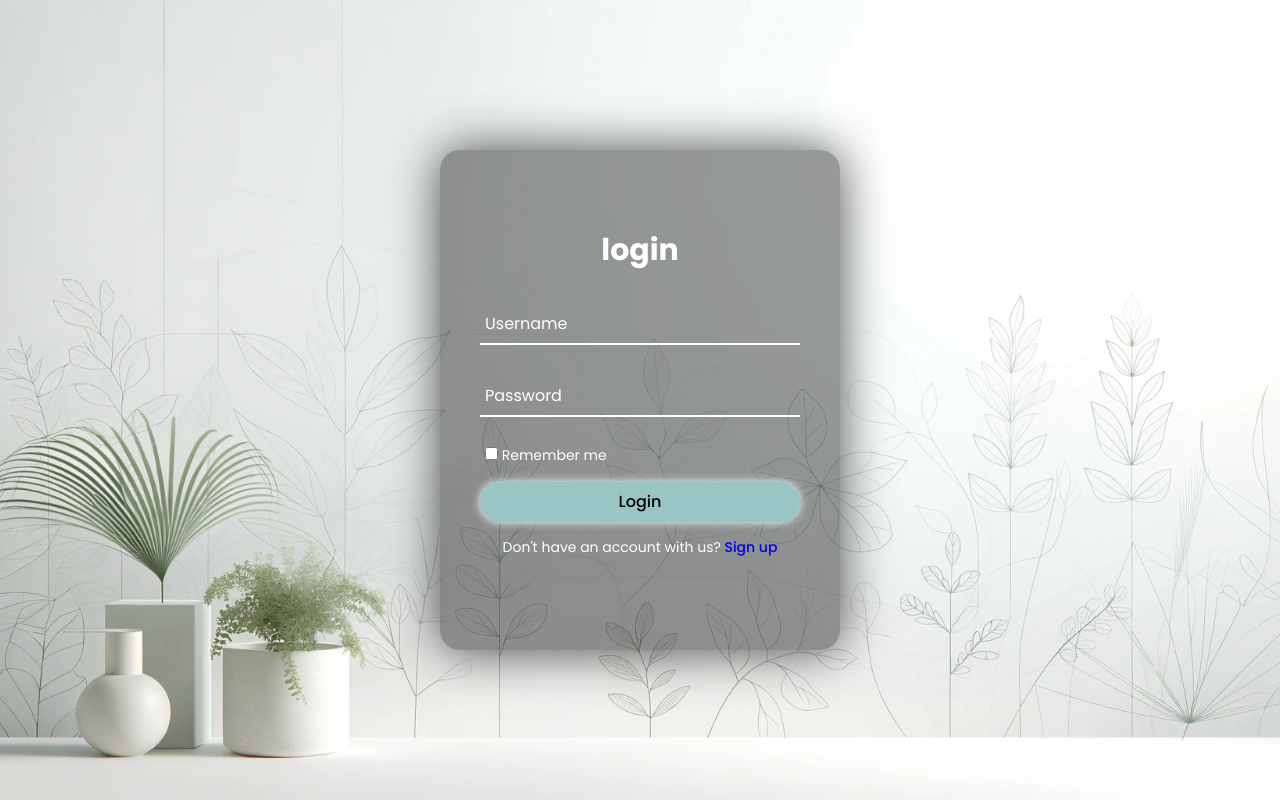
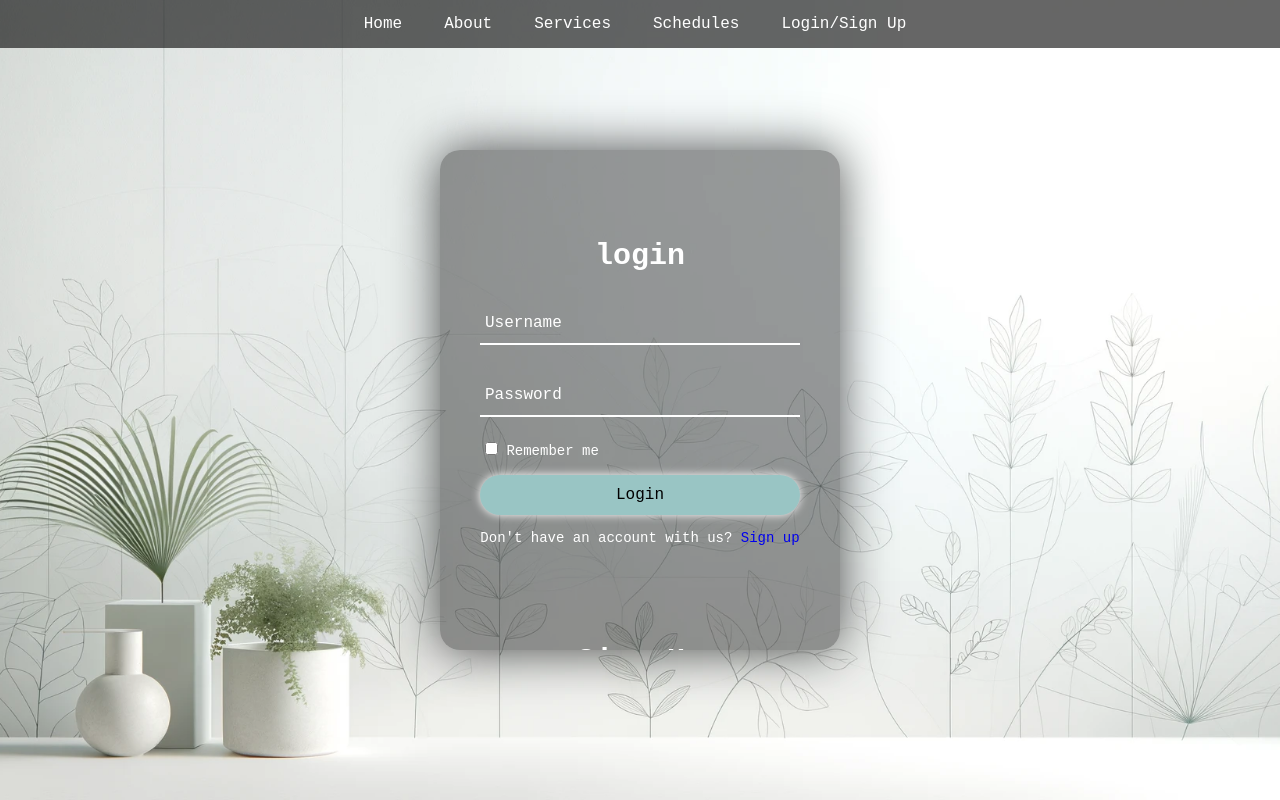
Before and after one commit to turbomoisty/okay_Bloomer, a Python web app: template OB/templates/login_page.html in a window 1280 px wide. Run offline with Jinja, Linux system fonts and the light colour scheme; the template is opened without the code that fills it, so the values that code supplies are empty.

Commit message:
fixed nav bar

```diff
--- a/OB/models.py
+++ b/OB/models.py
@@ -11,7 +11,7 @@ class bloomerUser(db.Model):
     id = db.Column(db.Integer, primary_key=True)
     userName = db.Column(db.String(10), index=True, unique=True)
     userEmail = db.Column(db.String(20), index=True, unique=True)
-    userPassword = db.Column(db.String(10), index=False, unique=True)
+    userPassword = db.Column(db.String(15), index=False, unique=False)
 
     poster = db.relationship('userCommunityPost', backref='originalPoster', lazy=True)
     journal = db.relationship('journalEntry', backref='obUser', lazy=True)
--- a/OB/static/about_us.css
+++ b/OB/static/about_us.css
@@ -53,6 +53,7 @@ nav ul li a:hover {
 
  nav ul li.right{
     float: right;
+    color: #61f4de;
 }
 
 h1 {
--- a/OB/static/login_page.css
+++ b/OB/static/login_page.css
@@ -5,7 +5,7 @@
     margin: 0;
     padding: 0;
     box-sizing: border-box;
-    font-family: 'Poppins', 'sans-serif';
+    font-family: 'Courier New', sans-serif;
 }
 
 body{
@@ -15,6 +15,54 @@ body{
     min-height: 100vh;
     background: url('https://raw.githubusercontent.com/turbomoisty/okay_Bloomer/e0b3855fc1f67389ee3935a09e430b495fc2a2c9/OB/images/login_pageBckImg.png') no-repeat center center/cover;
     background-size: cover;
+}
+
+nav {
+    background-color: rgba(0, 0, 0, 0.6);
+    overflow: hidden;
+    position: absolute;
+    left: 0;
+    right 0;
+    top: 0;
+    width: 100%;
+    z-index: 1000;
+    display: flex;
+    justify-content: space-between;
+    align-items: center;
+    padding:1px 20px;
+
+}
+
+nav ul {
+    list-style-type: none;
+    margin: 0;
+    padding: 0;
+    display: flex;
+    flex-grow: 1;
+    justify-content: center;
+}
+
+nav ul li {
+    display: inline;
+    margin-right: 10px;
+}
+
+nav ul li a {
+    display: inline-block;
+    color: white;
+    text-align: center;
+    padding: 14px 16px;
+    text-decoration: none;
+}
+
+nav ul li a:hover {
+    background-color: #ddd;
+    color: black;
+    }
+
+nav ul li.userinfo{
+    float: right;
+    color: #61f4de;
 }
 
 .wrapper {
@@ -28,6 +76,8 @@ body{
     overflow: hidden;
     }
 
+.wrapper-alert {
+    }
 .form-wrapper {
     display: flex;
     justify-content: center;
--- a/OB/templates/login_page.html
+++ b/OB/templates/login_page.html
@@ -8,6 +8,22 @@
 
 </head>
 <body>
+    <header>
+        <nav>
+            <ul>
+                <li><a href="{{url_for('views.main_page')}}">Home</a></li>
+                <li><a href="#About">About</a></li>
+                <li><a href="#Services">Services</a></li>
+                <li><a href="{{url_for('views.plant_profiles')}}">Schedules</a></li>
+                {% if session.get('logged_in') %}
+                    <li class="right">Hello {{ session.get('bloomerUser') }}!</li>
+                    <li class="logout"><a href="{{ url_for('auth.logout') }}">Logout</a> </li>
+                {% else %}
+                <li><a href="{{url_for('auth.login_page')}}">Login/Sign Up</a></li>
+                {% endif %}
+            </ul>
+        </nav>
+    </header>
     <div class="wrapper-alert">
     {% with messages = get_flashed_messages(with_categories=true) %}
         {% if messages %}
--- a/OB/templates/main_page.html
+++ b/OB/templates/main_page.html
@@ -15,10 +15,10 @@
                 <li><a href="#Services">Services</a></li>
                 <li><a href="{{url_for('views.plant_profiles')}}">Schedules</a></li>
                 {% if session.get('logged_in') %}
-                    <li class="right"><a href="{{ url_for('auth.logout') }}">Logout</a> </li>
-                    <li class="right"><h2>Hello! {{ session.get('bloomerUser') }}</h2></li>
+                    <li class="user-info">Hello {{ session.get('bloomerUser') }}!</li>
+                    <li><a href="{{ url_for('auth.logout') }}">Logout</a> </li>
                 {% else %}
-                    <li class="right"><a href="{{url_for('auth.login_page')}}">Login/Sign Up</a></li>
+                    <li><a href="{{url_for('auth.login_page')}}">Login/Sign Up</a></li>
                 {% endif %}
             </ul>
         </nav>
```
Also changed, not shown: OB/auth.py (+10 -7 lines), OB/static/main_page.css (+8 -4 lines), OB/templates/about_us.html (+8 -3 lines), instance/myPlantDB.db.
